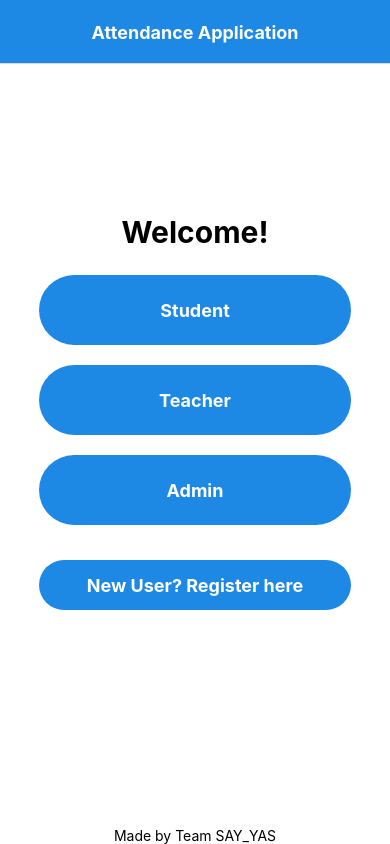
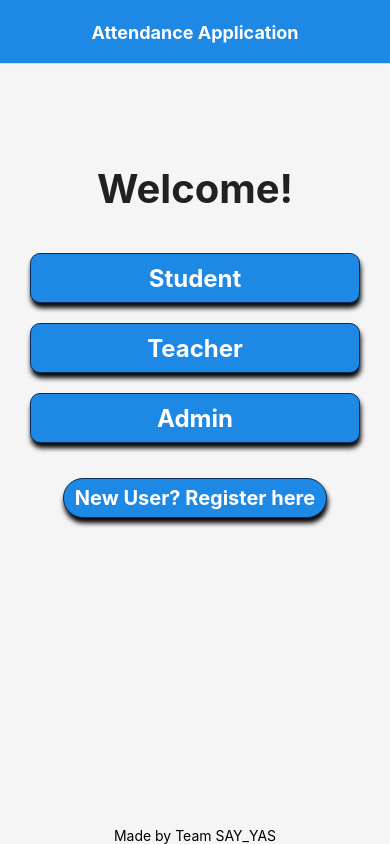
Before and after one commit to ashwinpra/attendance-application, a React Native app: screen /Home in a window 390 px wide. Built offline with nearby package versions, Linux system fonts and the light colour scheme.

Commit message:
Improved HomeScreen

```diff
--- a/app/screens/HomeScreen.tsx
+++ b/app/screens/HomeScreen.tsx
@@ -39,7 +39,7 @@ export default function HomeScreen({ navigation }: Props) {
         style={styles.registerButton}
         onPress={() => navigation.navigate("Register")}
       >
-        <Text style={styles.loginText}>New User? Register here</Text>
+        <Text style={styles.registerText}>New User? Register here</Text>
       </Pressable>
       <View style={styles.footer}>
         <Text>Made by Team SAY_YAS</Text>
@@ -51,44 +51,75 @@ export default function HomeScreen({ navigation }: Props) {
 const styles = StyleSheet.create({
   background: {
     flex: 1,
-    backgroundColor: "white",
+    backgroundColor: "#f5f5f5",
     alignItems: "center",
     justifyContent: "center",
-    paddingTop: 150,
+    paddingHorizontal: 30,
+    paddingTop: 100,
   },
 
   welcomeText: {
-    color: "black",
-    fontSize: 30,
+    color: "#212121",
+    fontSize: 40,
     fontWeight: "bold",
-    marginBottom: 15,
+    marginBottom: 30,
+    textAlign: "center",
   },
 
   loginButton: {
     backgroundColor: "#1e88e5",
-    width: "80%",
-    height: 70,
+    width: "100%",
+    height: 50,
     justifyContent: "center",
     alignItems: "center",
-    borderRadius: 35,
-    margin: 10,
+    borderRadius: 10,
+    borderWidth: 1,
+    borderColor: "#082e57",
+    marginVertical: 10,
+    shadowColor: "black",
+    shadowOffset: {
+      width: 1,
+      height: 5,
+    },
+    shadowOpacity: 1,
+    shadowRadius: 5,
+    elevation: 10,
   },
 
   loginText: {
     color: "#fff",
-    fontSize: 18,
+    fontSize: 24,
     fontWeight: "bold",
   },
 
   registerButton: {
     backgroundColor: "#1e88e5",
     width: "80%",
-    height: 50,
+    height: 40,
     justifyContent: "center",
     alignItems: "center",
     borderRadius: 35,
+    borderWidth: 1,
+    borderColor: "#082e57",
     marginVertical: 25,
+    shadowOffset: {
+      width: 1,
+      height: 5,
+    },
+    shadowOpacity: 1,
+    shadowRadius: 5,
+    elevation: 10,
   },
+  registerText: {
+    color: "#fff",
+    fontSize: 20,
+    fontWeight: "bold",
+  },
+
+  separator: {
+    height: 20,
+  },
+
   footer: {
     color: "black",
     fontSize: 15,
```
Also changed, not shown: 1 other file (tests, documents, lock files or other folders).
